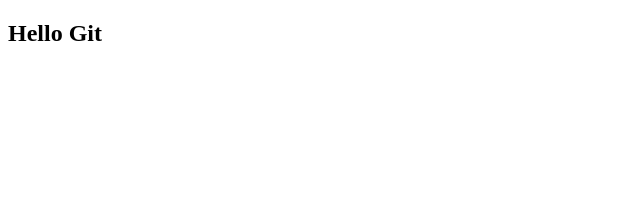
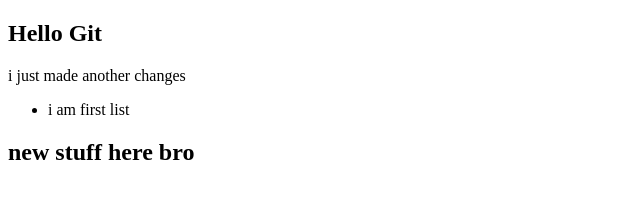
Before and after one commit to toy5429274/tutorial-git-info, a plain HTML site: page index.html in a window 1280 px wide. Shown: the whole page, without its empty margins (0-640 px from the left). Drawn offline with Linux system fonts and the light colour scheme.

Commit message:
toy toy toy

```diff
--- a/index.html
+++ b/index.html
@@ -6,5 +6,10 @@
 </head>
 <body>
 	<h2>Hello Git</h2>
+	<p>i just made another changes</p>
+	<ul>
+		<li>i am first list</li>
+	</ul>
+	<h2>new stuff here bro</h2>
 </body>
 </html>
```
